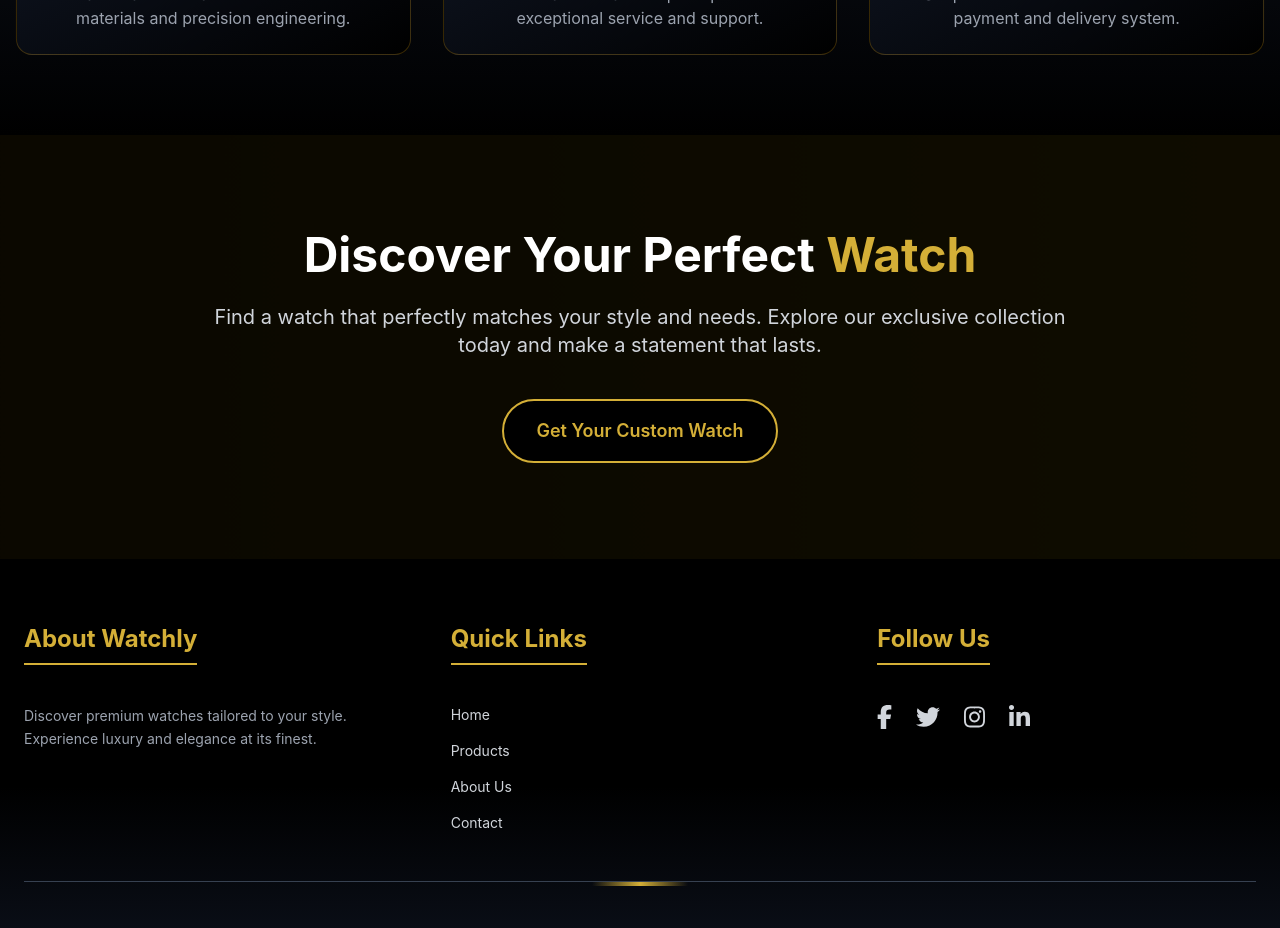
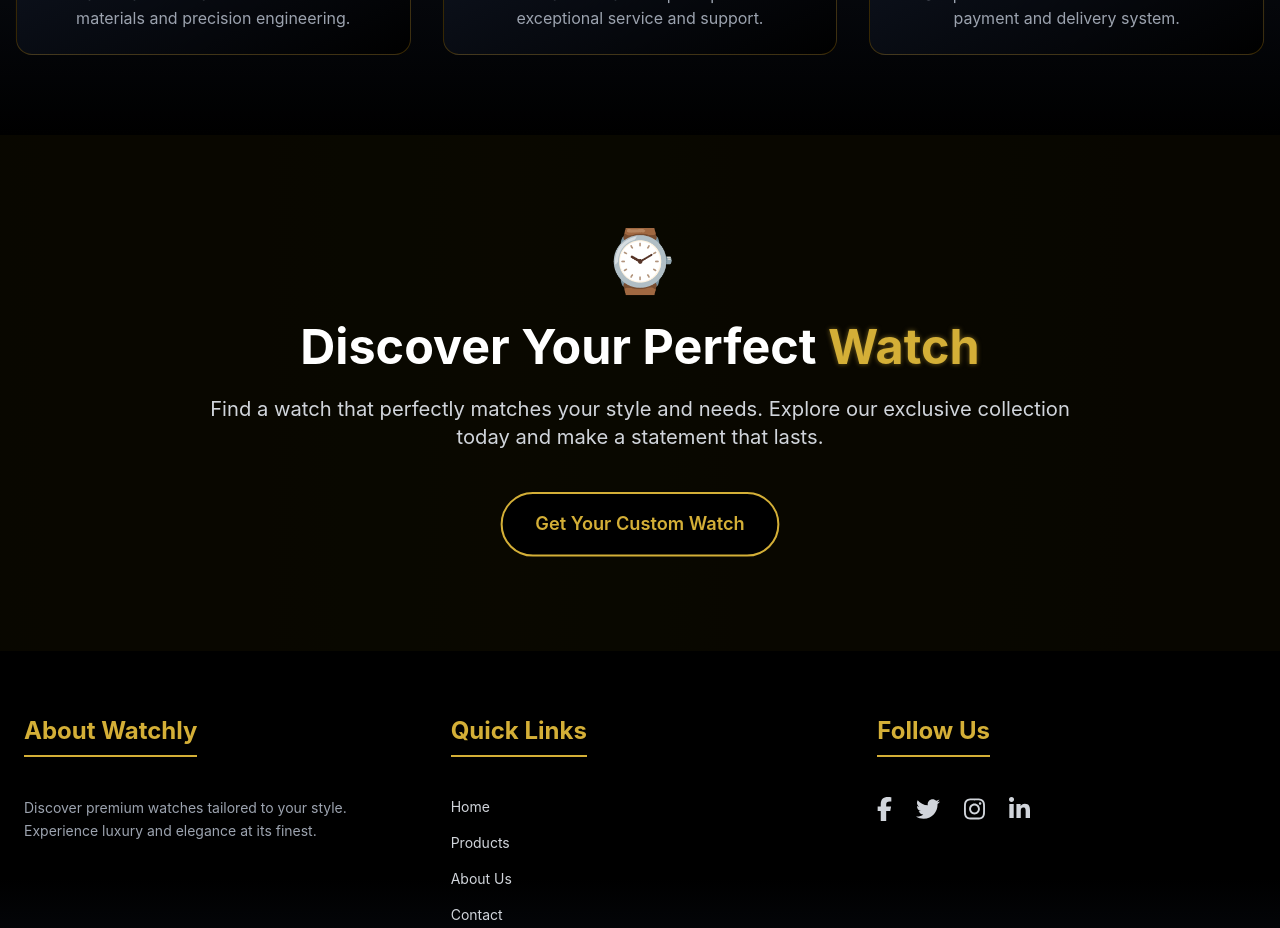
Before and after one commit to Soumyodeep-Dey/WatchLy, a React (Vite) app in the folder frontend/watchly/: page / in a window 1280 px wide. Shown: the part 2100-3028 px from the top of the page. Built offline with nearby package versions, Linux system fonts and the light colour scheme; no server answers.

Commit message:
css upgradation

```diff
--- a/frontend/watchly/src/pages/HomePage.jsx
+++ b/frontend/watchly/src/pages/HomePage.jsx
@@ -344,8 +344,8 @@ const HomePage = () => {
           key="cta-bg"
           initial={{ opacity: 0 }}
           animate={{
-            opacity: [0.2, 0.3, 0.2],
-            scale: [1, 1.02, 1]
+            opacity: [0.1, 0.2, 0.1],
+            backgroundPosition: ['0% 0%', '100% 100%', '0% 0%']
           }}
           transition={{
             opacity: {
@@ -353,34 +353,67 @@ const HomePage = () => {
               repeat: Infinity,
               ease: "easeInOut"
             },
+            backgroundPosition: {
+              duration: 20,
+              repeat: Infinity,
+              ease: "linear"
+            }
+          }}
+          className="absolute inset-0 bg-gradient-to-r from-gold-dark/20 via-gold-light/20 to-gold-dark/20 backdrop-blur-sm"
+          style={{
+            backgroundSize: '200% 200%'
+          }}
+        />
+        <motion.div
+          key="cta-container"
+          initial={{ opacity: 0, y: 20 }}
+          animate={{
+            opacity: 1,
+            y: 0,
+            scale: [1, 1.01, 1]
+          }}
+          transition={{
+            y: { duration: 0.8 },
             scale: {
               duration: 4,
               repeat: Infinity,
               ease: "easeInOut"
             }
           }}
-          className="absolute inset-0 bg-gradient-to-r from-gold-dark/20 to-gold-light/20 backdrop-blur-sm"
-        />
-        <motion.div
-          key="cta-container"
-          initial={{ opacity: 0, y: 40 }}
-          animate={{ opacity: 1, y: 0 }}
-          transition={{
-            duration: 0.8,
-            type: "spring",
-            stiffness: 100
-          }}
           className="relative z-10 max-w-4xl mx-auto text-center"
         >
+          <motion.div
+            initial={{ opacity: 0 }}
+            animate={{
+              opacity: 1,
+              y: [0, -5, 0]
+            }}
+            transition={{
+              opacity: { duration: 0.6 },
+              y: {
+                duration: 3,
+                repeat: Infinity,
+                ease: "easeInOut"
+              }
+            }}
+            className="mb-8"
+          >
+            <span className="text-6xl">⌚</span>
+          </motion.div>
           <motion.h2
             key="cta-heading"
-            initial={{ opacity: 0, scale: 0.9 }}
-            animate={{ opacity: 1, scale: 1 }}
+            initial={{ opacity: 0 }}
+            animate={{
+              opacity: 1,
+              y: [0, -5, 0]
+            }}
             transition={{
-              duration: 0.6,
-              delay: 0.2,
-              type: "spring",
-              stiffness: 150
+              opacity: { duration: 0.6 },
+              y: {
+                duration: 3,
+                repeat: Infinity,
+                ease: "easeInOut"
+              }
             }}
             className="text-4xl md:text-5xl font-bold mb-6 text-white"
           >
@@ -388,13 +421,22 @@ const HomePage = () => {
             <motion.span
               key="cta-watch"
               className="text-gold inline-block"
-              initial={{ opacity: 0, y: 20 }}
-              animate={{ opacity: 1, y: 0 }}
+              initial={{ opacity: 0 }}
+              animate={{
+                opacity: 1,
+                textShadow: [
+                  '0 0 5px rgba(212,175,55,0.5)',
+                  '0 0 20px rgba(212,175,55,0.8)',
+                  '0 0 5px rgba(212,175,55,0.5)'
+                ]
+              }}
               transition={{
-                duration: 0.5,
-                delay: 0.5,
-                type: "spring",
-                stiffness: 200
+                opacity: { duration: 0.5 },
+                textShadow: {
+                  duration: 2,
+                  repeat: Infinity,
+                  ease: "easeInOut"
+                }
               }}
             >
               Watch
@@ -402,35 +444,58 @@ const HomePage = () => {
           </motion.h2>
           <motion.p
             key="cta-description"
-            initial={{ opacity: 0, y: 20 }}
-            animate={{ opacity: 1, y: 0 }}
+            initial={{ opacity: 0 }}
+            animate={{
+              opacity: 1,
+              y: [0, -3, 0]
+            }}
             transition={{
-              duration: 0.6,
-              delay: 0.4
+              opacity: { duration: 0.6 },
+              y: {
+                duration: 3,
+                repeat: Infinity,
+                ease: "easeInOut"
+              }
             }}
             className="text-lg md:text-xl mb-10 text-gray-300 leading-relaxed"
           >
             Find a watch that perfectly matches your style and needs.
             Explore our exclusive collection today and make a statement that lasts.
           </motion.p>
-          <motion.button
-            key="cta-button"
-            whileHover={{ scale: 1.05, boxShadow: "0 0 30px rgba(212,175,55,0.3)" }}
-            whileTap={{ scale: 0.95 }}
-            initial={{ opacity: 0, y: 20 }}
-            animate={{ opacity: 1, y: 0 }}
+          <motion.div
+            initial={{ opacity: 0 }}
+            animate={{
+              opacity: 1,
+              y: [0, -3, 0]
+            }}
             transition={{
-              duration: 0.6,
-              delay: 0.6,
-              type: "spring",
-              stiffness: 150
+              opacity: { duration: 0.6 },
+              y: {
+                duration: 3,
+                repeat: Infinity,
+                ease: "easeInOut"
+              }
             }}
-            className="bg-black text-gold px-8 py-4 rounded-full font-semibold text-lg
-              border-2 border-gold hover:bg-gold hover:text-black transition-all duration-300"
-            onClick={() => navigate("/contact")}
           >
-            Get Your Custom Watch
-          </motion.button>
+            <motion.button
+              key="cta-button"
+              whileHover={{
+                scale: 1.05,
+                boxShadow: "0 0 30px rgba(212,175,55,0.3)",
+                backgroundColor: "#D4AF37",
+                color: "#000"
+              }}
+              whileTap={{ scale: 0.95 }}
+              initial={{ opacity: 0 }}
+              animate={{ opacity: 1 }}
+              transition={{ duration: 0.6 }}
+              className="bg-black text-gold px-8 py-4 rounded-full font-semibold text-lg
+                border-2 border-gold transition-all duration-300"
+              onClick={() => navigate("/contact")}
+            >
+              Get Your Custom Watch
+            </motion.button>
+          </motion.div>
         </motion.div>
       </section>
     </div>
```
